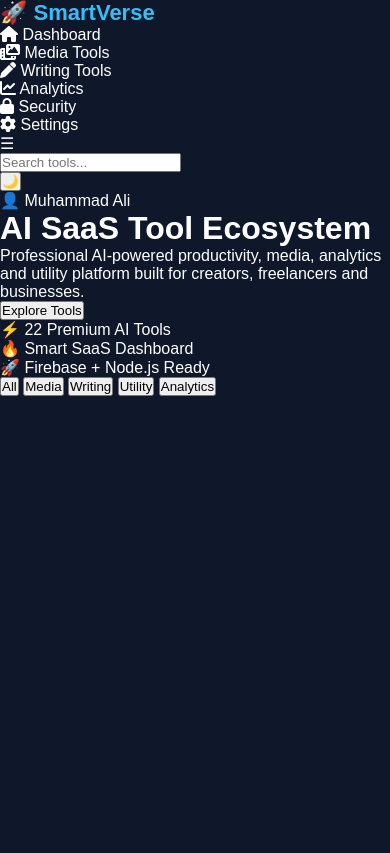
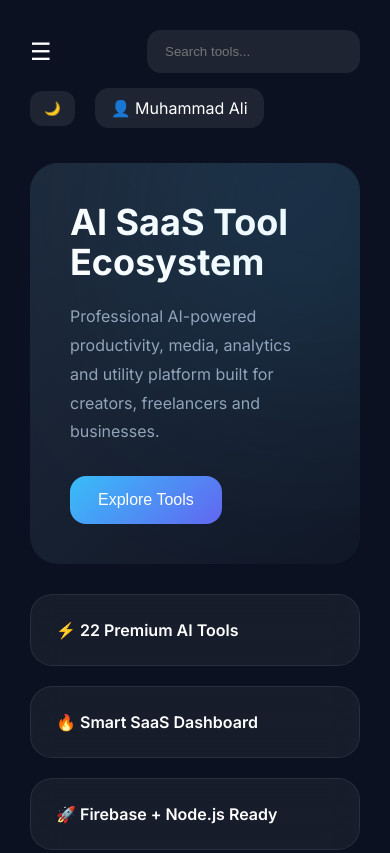
Before and after one commit to explorevista/smart-tools-universe, a website: page index.html in a window 390 px wide. Shown: the top 853 px of the page. Drawn offline with Linux system fonts and the light colour scheme.

Commit message:
Update style.css

```diff
--- a/style.css
+++ b/style.css
@@ -1,149 +1,431 @@
-:root {
-    --bg: #0f172a;
-    --card: #1e293b;
-    --text: #ffffff;
-    --muted: #94a3b8;
-    --primary: #38bdf8;
+/* RESET */
+
+*{
+    margin:0;
+    padding:0;
+    box-sizing:border-box;
 }
 
-/* RESET */
-
-* {
-    margin: 0;
-    padding: 0;
-    box-sizing: border-box;
-    font-family: Arial, sans-serif;
+body{
+    font-family:'Inter',sans-serif;
+    background:#0b1120;
+    color:white;
+    overflow-x:hidden;
 }
 
-/* BODY */
+/* SIDEBAR */
 
-body {
-    background: var(--bg);
-    color: var(--text);
-    transition: 0.3s;
+.sidebar{
+    width:260px;
+    height:100vh;
+    position:fixed;
+    left:0;
+    top:0;
+
+    background:rgba(15,23,42,0.95);
+
+    backdrop-filter:blur(20px);
+
+    border-right:1px solid rgba(255,255,255,0.05);
+
+    padding:25px;
+
+    transition:0.3s;
 }
 
-/* HEADER */
-
-.header {
-    display: flex;
-    justify-content: space-between;
-    align-items: center;
-    padding: 18px 40px;
-    background: rgba(17, 24, 39, 0.8);
-    backdrop-filter: blur(10px);
-    position: sticky;
-    top: 0;
+.logo{
+    font-size:26px;
+    font-weight:700;
+    margin-bottom:40px;
+    color:#38bdf8;
 }
 
-.logo {
-    font-size: 22px;
-    font-weight: bold;
-    color: var(--primary);
+.nav-links{
+    list-style:none;
 }
 
-.navbar a {
-    margin-left: 18px;
-    text-decoration: none;
-    color: var(--text);
-    transition: 0.3s;
+.nav-links li{
+    display:flex;
+    align-items:center;
+
+    gap:12px;
+
+    padding:15px;
+    margin-bottom:12px;
+
+    border-radius:14px;
+
+    cursor:pointer;
+
+    transition:0.3s;
 }
 
-.navbar a:hover {
-    color: var(--primary);
+.nav-links li:hover{
+    background:rgba(56,189,248,0.15);
+}
+
+.nav-links .active{
+    background:linear-gradient(
+    135deg,
+    #38bdf8,
+    #6366f1
+    );
+}
+
+/* MAIN */
+
+.main-content{
+    margin-left:260px;
+    padding:30px;
+}
+
+/* TOPBAR */
+
+.topbar{
+    display:flex;
+    justify-content:space-between;
+    align-items:center;
+
+    margin-bottom:35px;
+}
+
+.menu-btn{
+    display:none;
+}
+
+.search-box input{
+
+    width:320px;
+
+    padding:14px 18px;
+
+    border:none;
+
+    border-radius:14px;
+
+    background:rgba(255,255,255,0.08);
+
+    color:white;
+
+    outline:none;
+}
+
+.top-actions{
+    display:flex;
+    align-items:center;
+    gap:20px;
+}
+
+.theme-btn{
+    padding:10px 14px;
+    border:none;
+    border-radius:12px;
+
+    background:rgba(255,255,255,0.08);
+
+    color:white;
+
+    cursor:pointer;
+}
+
+.profile{
+    background:rgba(255,255,255,0.08);
+
+    padding:10px 16px;
+
+    border-radius:14px;
 }
 
 /* HERO */
 
-.hero {
-    text-align: center;
-    padding: 90px 20px;
+.hero-section{
+
+    display:grid;
+
+    grid-template-columns:1fr 350px;
+
+    gap:30px;
+
+    margin-bottom:40px;
 }
 
-.hero h1 {
-    font-size: 38px;
-    margin-bottom: 15px;
+.hero-left{
+
+    background:linear-gradient(
+    135deg,
+    #1e293b,
+    #111827
+    );
+
+    padding:40px;
+
+    border-radius:28px;
+
+    position:relative;
+
+    overflow:hidden;
 }
 
-.hero p {
-    color: var(--muted);
-    max-width: 600px;
-    margin: auto;
-    margin-bottom: 25px;
+.hero-left::before{
+
+    content:"";
+
+    position:absolute;
+
+    width:300px;
+    height:300px;
+
+    background:#38bdf8;
+
+    filter:blur(120px);
+
+    opacity:0.15;
+
+    right:-100px;
+    top:-100px;
 }
 
-.hero button {
-    padding: 12px 28px;
-    border: none;
-    background: var(--primary);
-    color: black;
-    font-weight: bold;
-    border-radius: 8px;
-    cursor: pointer;
-    transition: 0.3s;
+.hero-left h1{
+    font-size:52px;
+    line-height:1.1;
+    margin-bottom:20px;
 }
 
-.hero button:hover {
-    transform: scale(1.05);
+.hero-left p{
+    color:#94a3b8;
+    line-height:1.8;
+    margin-bottom:30px;
+}
+
+.hero-btn{
+    padding:15px 28px;
+
+    border:none;
+
+    border-radius:16px;
+
+    background:linear-gradient(
+    135deg,
+    #38bdf8,
+    #6366f1
+    );
+
+    color:white;
+
+    font-size:16px;
+
+    cursor:pointer;
+
+    transition:0.3s;
+}
+
+.hero-btn:hover{
+    transform:translateY(-3px);
+}
+
+.hero-right{
+    display:flex;
+    flex-direction:column;
+    gap:20px;
+}
+
+.hero-card{
+
+    background:rgba(255,255,255,0.05);
+
+    backdrop-filter:blur(15px);
+
+    padding:25px;
+
+    border-radius:22px;
+
+    border:1px solid rgba(255,255,255,0.08);
+
+    font-weight:600;
+}
+
+/* FILTERS */
+
+.filter-bar{
+    display:flex;
+    flex-wrap:wrap;
+
+    gap:14px;
+
+    margin-bottom:35px;
+}
+
+.filter-bar button{
+
+    padding:12px 18px;
+
+    border:none;
+
+    border-radius:14px;
+
+    background:rgba(255,255,255,0.08);
+
+    color:white;
+
+    cursor:pointer;
+
+    transition:0.3s;
+}
+
+.filter-bar button:hover{
+
+    background:#38bdf8;
 }
 
 /* TOOLS GRID */
 
-.tools-section {
-    padding: 60px 20px;
-    text-align: center;
-}
+.tools-grid{
 
-.tools-grid {
-    display: grid;
-    grid-template-columns: repeat(auto-fit, minmax(220px, 1fr));
-    gap: 20px;
-    margin-top: 30px;
+    display:grid;
+
+    grid-template-columns:
+    repeat(auto-fit,minmax(280px,1fr));
+
+    gap:25px;
 }
 
 /* TOOL CARD */
 
-.tool-card {
-    background: var(--card);
-    padding: 22px;
-    border-radius: 14px;
-    transition: 0.3s;
-    cursor: pointer;
-    border: 1px solid transparent;
+.tool-card{
+
+    position:relative;
+
+    overflow:hidden;
+
+    border-radius:24px;
+
+    background:rgba(255,255,255,0.05);
+
+    backdrop-filter:blur(20px);
+
+    border:1px solid rgba(255,255,255,0.08);
+
+    transition:0.4s;
+
+    cursor:pointer;
 }
 
-.tool-card:hover {
-    transform: translateY(-8px);
-    border: 1px solid var(--primary);
-    box-shadow: 0 10px 25px rgba(56, 189, 248, 0.2);
+.tool-card:hover{
+
+    transform:
+    translateY(-10px)
+    scale(1.02);
+
+    border-color:#38bdf8;
 }
 
-/* FOOTER */
+.tool-image{
+    width:100%;
+    height:180px;
 
-.footer {
-    text-align: center;
-    padding: 20px;
-    margin-top: 60px;
-    background: #111827;
-    color: var(--muted);
+    object-fit:cover;
 }
 
-/* ===== FUTURE TOGGLE READY ===== */
-
-.light-mode {
-    --bg: #f1f5f9;
-    --card: #ffffff;
-    --text: #0f172a;
-    --muted: #475569;
+.tool-content{
+    padding:22px;
 }
 
-/* SCROLLBAR */
+.tool-top{
+    display:flex;
+    justify-content:space-between;
+    align-items:center;
 
-::-webkit-scrollbar {
-    width: 8px;
+    margin-bottom:15px;
 }
 
-::-webkit-scrollbar-thumb {
-    background: var(--primary);
-    border-radius: 10px;
+.tool-icon{
+    font-size:28px;
 }
+
+.premium-badge{
+
+    background:linear-gradient(
+    135deg,
+    #f59e0b,
+    #ef4444
+    );
+
+    padding:6px 12px;
+
+    border-radius:12px;
+
+    font-size:12px;
+}
+
+.free-badge{
+
+    background:linear-gradient(
+    135deg,
+    #10b981,
+    #22c55e
+    );
+
+    padding:6px 12px;
+
+    border-radius:12px;
+
+    font-size:12px;
+}
+
+.tool-content h3{
+    margin-bottom:12px;
+}
+
+.tool-content p{
+    color:#94a3b8;
+    line-height:1.6;
+}
+
+/* RESPONSIVE */
+
+@media(max-width:991px){
+
+.sidebar{
+    left:-260px;
+}
+
+.sidebar.active{
+    left:0;
+}
+
+.main-content{
+    margin-left:0;
+}
+
+.menu-btn{
+    display:block;
+    font-size:24px;
+    cursor:pointer;
+}
+
+.hero-section{
+    grid-template-columns:1fr;
+}
+
+.search-box input{
+    width:180px;
+}
+
+}
+
+@media(max-width:600px){
+
+.hero-left h1{
+    font-size:36px;
+}
+
+.topbar{
+    flex-wrap:wrap;
+    gap:15px;
+}
+
+.search-box input{
+    width:100%;
+}
+
+}
```
